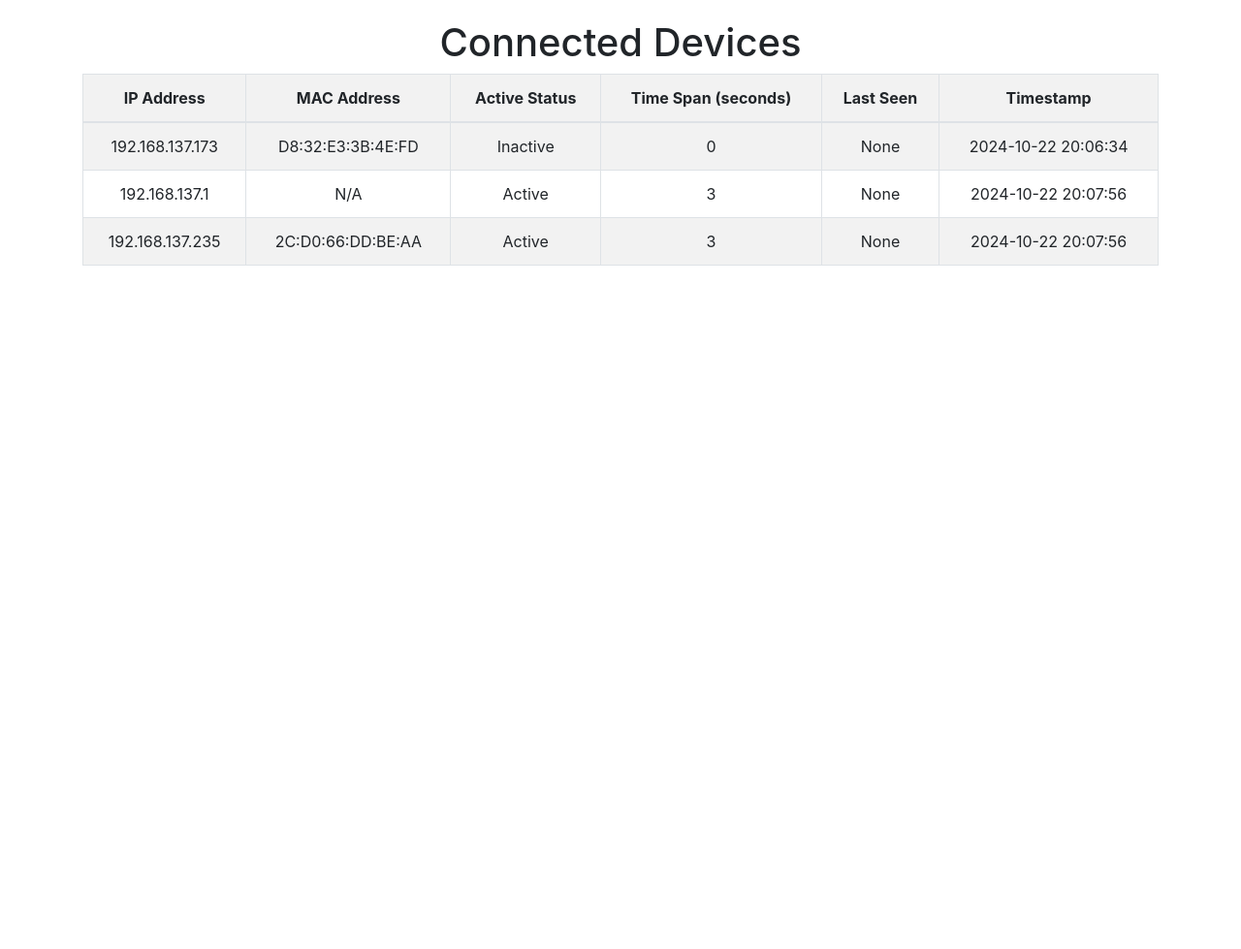
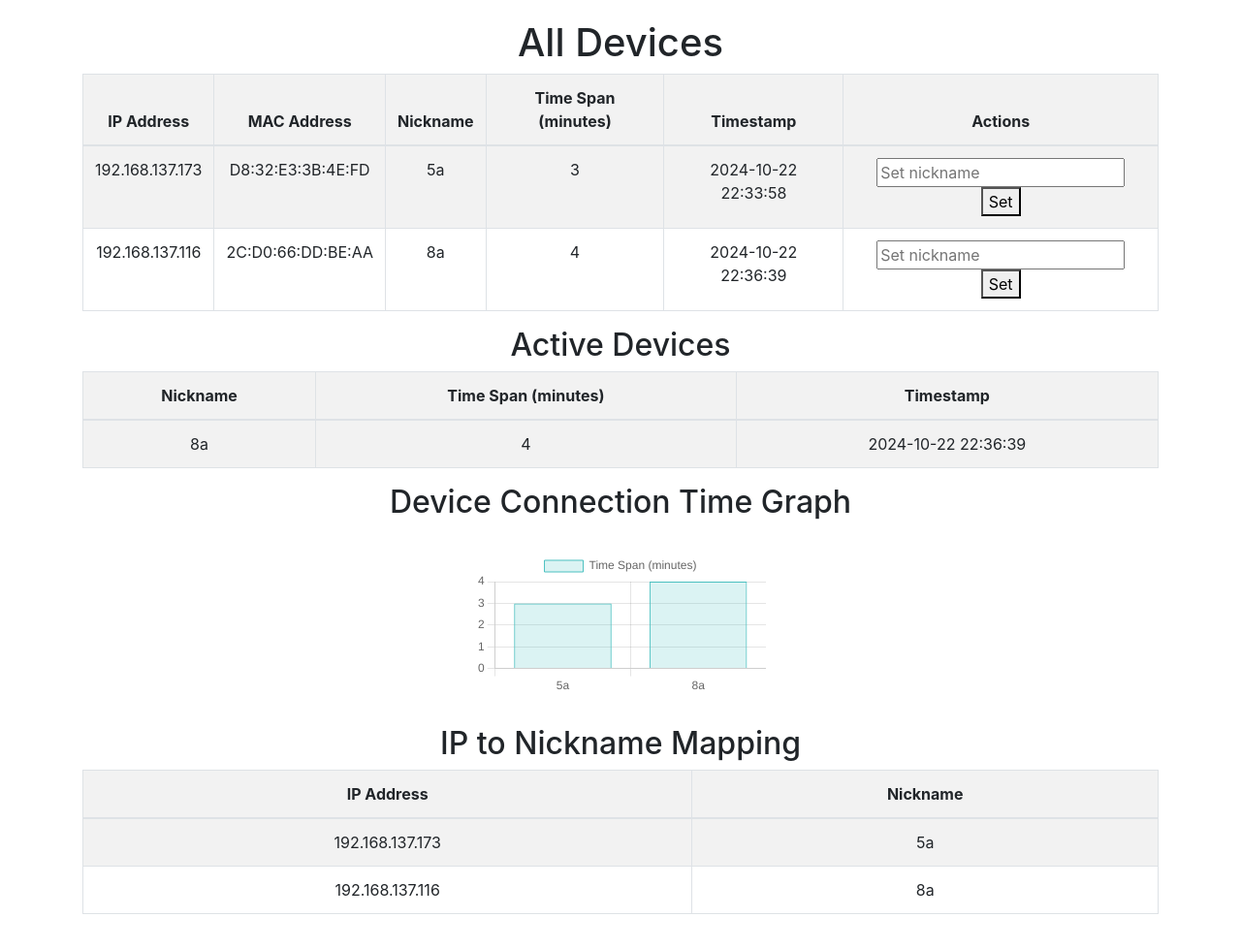
Before and after one commit to Elanngo-Madheswaran/myCN, a Flask app: page / in a window 1280 px wide. Shown: the whole page at 97% size. Before the commit the page ends 274 px from the top, so only its background shows below. Run offline with Flask 3, Linux system fonts and the light colour scheme; data comes from the database, SQL or seed files in the repository; some libraries are stand-ins or nearby versions.

Commit message:
finished

```diff
--- a/main.py
+++ b/main.py
@@ -7,41 +7,69 @@ import subprocess
 app = Flask(__name__)
 socketio = SocketIO(app)
 
+import math  # Import math to use ceil function
+
 def log_ip_addresses(ip_addresses):
-    conn = sqlite3.connect('ip_log.db')
-    c = conn.cursor()
-    timestamp = datetime.now().strftime('%Y-%m-%d %H:%M:%S')
+    try:
+        with sqlite3.connect('ip_log.db') as conn:
+            c = conn.cursor()
+            timestamp = datetime.now().strftime('%Y-%m-%d %H:%M:%S')
 
-    # Mark all devices as inactive
-    c.execute('UPDATE ip_log SET active_status = 0')
+            # Mark all devices as inactive
+            c.execute('UPDATE ip_log SET active_status = 0')
 
-    for device in ip_addresses:
-        ip = device.get('ip')
-        mac = device.get('mac', 'N/A')
-        active_status = 1  # Assume the device is active since we found it
-        time_span = 0
+            for device in ip_addresses:
+                ip = device.get('ip')
+                mac = device.get('mac')
 
-        # Check the last timestamp for this IP address
-        c.execute('SELECT timestamp, time_span FROM ip_log WHERE ip_address = ?', (ip,))
-        row = c.fetchone()
-        if row:
-            last_timestamp = datetime.strptime(row[0], '%Y-%m-%d %H:%M:%S')
-            previous_time_span = row[1]
-            if datetime.now() - last_timestamp <= timedelta(minutes=5):
-                time_span = previous_time_span + (datetime.now() - last_timestamp).seconds // 60
+                # Only proceed if the MAC address exists
+                if not mac:
+                    continue
 
-        c.execute('''
-            INSERT INTO ip_log (timestamp, ip_address, mac_address, active_status, time_span)
-            VALUES (?, ?, ?, ?, ?)
-            ON CONFLICT(ip_address) DO UPDATE SET
-                timestamp=excluded.timestamp,
-                mac_address=excluded.mac_address,
-                active_status=excluded.active_status,
-                time_span=excluded.time_span
-        ''', (timestamp, ip, mac, active_status, time_span))
-    conn.commit()
-    conn.close()
-    socketio.emit('update', {'data': 'Database updated'})
+                # Assume the device is active since we found it
+                active_status = 1
+                time_span = 0
+                nickname = None  # Initialize nickname as None
+
+                # Check the last timestamp for this IP address
+                c.execute('SELECT timestamp, time_span, nickname FROM ip_log WHERE ip_address = ?', (ip,))
+                row = c.fetchone()
+
+                if row:
+                    last_timestamp = datetime.strptime(row[0], '%Y-%m-%d %H:%M:%S')
+                    previous_time_span = row[1]
+                    nickname = row[2]  # Get the existing nickname if available
+
+                    # Calculate the time difference in minutes
+                    time_difference = (datetime.now() - last_timestamp).total_seconds() / 60
+
+                    if time_difference <= 1:
+                        # Update time_span based on the last active period
+                        time_span = math.ceil(previous_time_span + time_difference)
+                    else:
+                        # If more than a minute has passed, reset time_span to current active duration
+                        time_span = 1  # Set to 1 minute for the current connection
+
+                else:
+                    # If no previous record exists, set time_span to 1 minute for new entries
+                    time_span = 1
+
+                # Insert or update the record in the database
+                c.execute('''
+                    INSERT INTO ip_log (ip_address, mac_address, timestamp, active_status, time_span, nickname)
+                    VALUES (?, ?, ?, ?, ?, ?)
+                    ON CONFLICT(ip_address) DO UPDATE SET
+                        mac_address=excluded.mac_address,
+                        timestamp=excluded.timestamp,
+                        active_status=excluded.active_status,
+                        time_span=excluded.time_span,
+                        nickname=excluded.nickname
+                ''', (ip, mac, timestamp, active_status, time_span, nickname))
+
+            conn.commit()
+            socketio.emit('update', {'data': 'Database updated'})
+    except Exception as e:
+        print(f'Error: {e}')
 
 @app.route('/log_ip_addresses', methods=['POST'])
 def log_ip_addresses_route():
@@ -49,6 +77,23 @@ def log_ip_addresses_route():
     ip_addresses = data.get('devices', [])
     log_ip_addresses(ip_addresses)
     return {'status': 'success'}, 200
+
+@app.route('/set_nickname', methods=['POST'])
+def set_nickname():
+    ip = request.form.get('ip')
+    nickname = request.form.get('nickname')
+
+    conn = sqlite3.connect('ip_log.db')
+    c = conn.cursor()
+    c.execute('UPDATE ip_log SET nickname = ? WHERE ip_address = ?', (nickname, ip))
+    conn.commit()
+    conn.close()
+
+    return {'status': 'success', 'nickname': nickname}  # Return JSON response
+
+
+
+
 
 @app.route('/')
 def index():
--- a/templates/index.html
+++ b/templates/index.html
@@ -6,6 +6,7 @@
     <meta name="viewport" content="width=device-width, initial-scale=1.0">
     <title>Network Devices</title>
     <link rel="stylesheet" href="https://stackpath.bootstrapcdn.com/bootstrap/4.5.2/css/bootstrap.min.css">
+    <script src="https://cdn.jsdelivr.net/npm/chart.js"></script>
     <style>
         body {
             padding: 20px;
@@ -19,21 +20,25 @@
         th {
             background-color: #f2f2f2;
         }
+        canvas {
+            max-width: 100%;
+            margin: 30px auto;
+        }
     </style>
 </head>
 <body>
 
     <div class="container">
-        <h1 class="text-center">Connected Devices</h1>
+        <h1 class="text-center">All Devices</h1>
         <table class="table table-striped table-bordered">
             <thead>
                 <tr>
                     <th>IP Address</th>
                     <th>MAC Address</th>
-                    <th>Active Status</th>
-                    <th>Time Span (seconds)</th>
-                    <th>Last Seen</th>
+                    <th>Nickname</th>
+                    <th>Time Span (minutes)</th>
                     <th>Timestamp</th>
+                    <th>Actions</th>
                 </tr>
             </thead>
             <tbody id="log-table">
@@ -41,10 +46,81 @@
                 <tr>
                     <td>{{ row[0] }}</td>
                     <td>{{ row[1] }}</td>
-                    <td>{{ 'Active' if row[2] == 1 else 'Inactive' }}</td>
-                    <td>{{ row[3] }}</td>
+                    <td id="nickname-{{ row[0] }}">{{ row[5] if row[5] else 'No nickname' }}</td>
                     <td>{{ row[4] }}</td>
-                    <td>{{ row[5] }}</td>
+                    <td>{{ row[2] }}</td>
+                    <td>
+                        <input type="text" placeholder="Set nickname" id="input-nickname-{{ row[0] }}">
+                        <button onclick="setNickname('{{ row[0] }}')">Set</button>
+                    </td>
+                </tr>
+                {% endfor %}
+            </tbody>
+        </table>
+
+    </div>
+
+    <div class="container">
+        <h2 class="text-center">Active Devices</h2>
+        <table class="table table-striped table-bordered">
+            <thead>
+                <tr>
+                    <th>Nickname</th>
+                    <th>Time Span (minutes)</th>
+                    <th>Timestamp</th>
+                </tr>
+            </thead>
+            <tbody id="active-log-table">
+                {% set active_devices = [] %}
+                {% for row in data %}
+                    {% if row[3] == 1 %}  <!-- Assuming row[2] holds active status -->
+                        {% set _ = active_devices.append(row) %}
+                    {% endif %}
+                {% endfor %}
+
+                {% if active_devices | length > 0 %}
+                    {% for device in active_devices %}
+                    <tr>
+                        <td>{{ device[5] }}</td>  <!-- Nick name -->
+                        <td>{{ device[4] }}</td>  <!-- Time Span (minutes) -->
+                        <td>{{ device[2] }}</td>  <!-- Timestamp -->
+                    </tr>
+                    {% endfor %}
+                {% else %}
+                    <tr>
+                        <td colspan="4" class="text-center">No active devices</td>
+                    </tr>
+                {% endif %}
+            </tbody>
+        </table>
+    </div>
+
+    <!-- Hidden element to store JSON data -->
+    <div id="device-data" style="display: none;">
+        {{ data | tojson }}
+    </div>
+
+    <!-- Graph Section -->
+    <div class="container">
+        <h2 class="text-center">Device Connection Time Graph</h2>
+        <canvas id="deviceGraph"></canvas> <!-- Canvas for the graph -->
+    </div>
+
+    <!-- New Nickname Mapping Table -->
+    <div class="container">
+        <h2 class="text-center">IP to Nickname Mapping</h2>
+        <table class="table table-striped table-bordered">
+            <thead>
+                <tr>
+                    <th>IP Address</th>
+                    <th>Nickname</th>
+                </tr>
+            </thead>
+            <tbody id="nickname-mapping-table">
+                {% for row in data %}
+                <tr>
+                    <td>{{ row[0] }}</td>
+                    <td>{{ row[5] if row[5] else 'No nickname' }}</td>
                 </tr>
                 {% endfor %}
             </tbody>
@@ -52,14 +128,87 @@
     </div>
 
     <script src="https://cdn.socket.io/4.0.1/socket.io.min.js"></script>
+<script>
+    var socket = io.connect('http://' + document.domain + ':' + location.port);
+
+socket.on('update', function(msg) {
+    console.log('Received update:', msg.data);
+    location.reload();  // Refresh the page when a new scan completes
+});
+
+    // Parse the JSON data stored in the hidden div
+    const dataElement = document.getElementById('device-data').textContent;
+    const deviceData = JSON.parse(dataElement);
+
+    // Create a mapping of IP addresses to nicknames
+    const ipToNickname = {};
+    deviceData.forEach(device => {
+        ipToNickname[device[0]] = device[5] || 'No nickname';  // Use 'No nickname' if none exists
+    });
+
+    // Extract labels (nicknames) and data (time spans)
+    const labels = deviceData.map(device => ipToNickname[device[0]]); // Nicknames
+    const timeSpans = deviceData.map(device => device[4]); // Time spans
+
+    // Create the chart
+    const ctx = document.getElementById('deviceGraph').getContext('2d');
+    const deviceChart = new Chart(ctx, {
+        type: 'bar', // Type of chart (bar, line, etc.)
+        data: {
+            labels: labels,
+            datasets: [{
+                label: 'Time Span (minutes)',
+                data: timeSpans,
+                backgroundColor: 'rgba(75, 192, 192, 0.2)',
+                borderColor: 'rgba(75, 192, 192, 1)',
+                borderWidth: 1
+            }]
+        },
+        options: {
+            scales: {
+                y: {
+                    beginAtZero: true
+                }
+            }
+        }
+    });
+</script>
+
     <script>
-        var socket = io.connect('http://' + document.domain + ':' + location.port);
+        function setNickname(ip) {
+            const nickname = document.getElementById(`input-nickname-${ip}`).value;
 
-        socket.on('update', function(msg) {
-            console.log('Received update:', msg.data);
-            location.reload();  // Refresh the page when a new scan completes
-        });
+            fetch('/set_nickname', {
+                method: 'POST',
+                headers: {
+                    'Content-Type': 'application/x-www-form-urlencoded',
+                },
+                body: new URLSearchParams({
+                    'ip': ip,
+                    'nickname': nickname,
+                })
+            })
+            .then(response => response.json())
+            .then(data => {
+                if (data.status === 'success') {
+                    // Update the nickname displayed in the table
+                    document.getElementById(`nickname-${ip}`).innerText = data.nickname;
+
+                    // Update nickname in the new mapping table as well
+                    const nicknameMappingRow = document.querySelector(`#nickname-mapping-table tr:has(td:first-child:contains('${ip}')) td:nth-child(2)`);
+                    if (nicknameMappingRow) {
+                        nicknameMappingRow.innerText = data.nickname;
+                    }
+                } else {
+                    alert('Error setting nickname.');
+                }
+            })
+            .catch(error => {
+                console.error('Error:', error);
+            });
+        }
     </script>
+
 
 </body>
 </html>
```
Also changed, not shown: sqlhandle.py (+18 -6 lines), ip_log.db.
